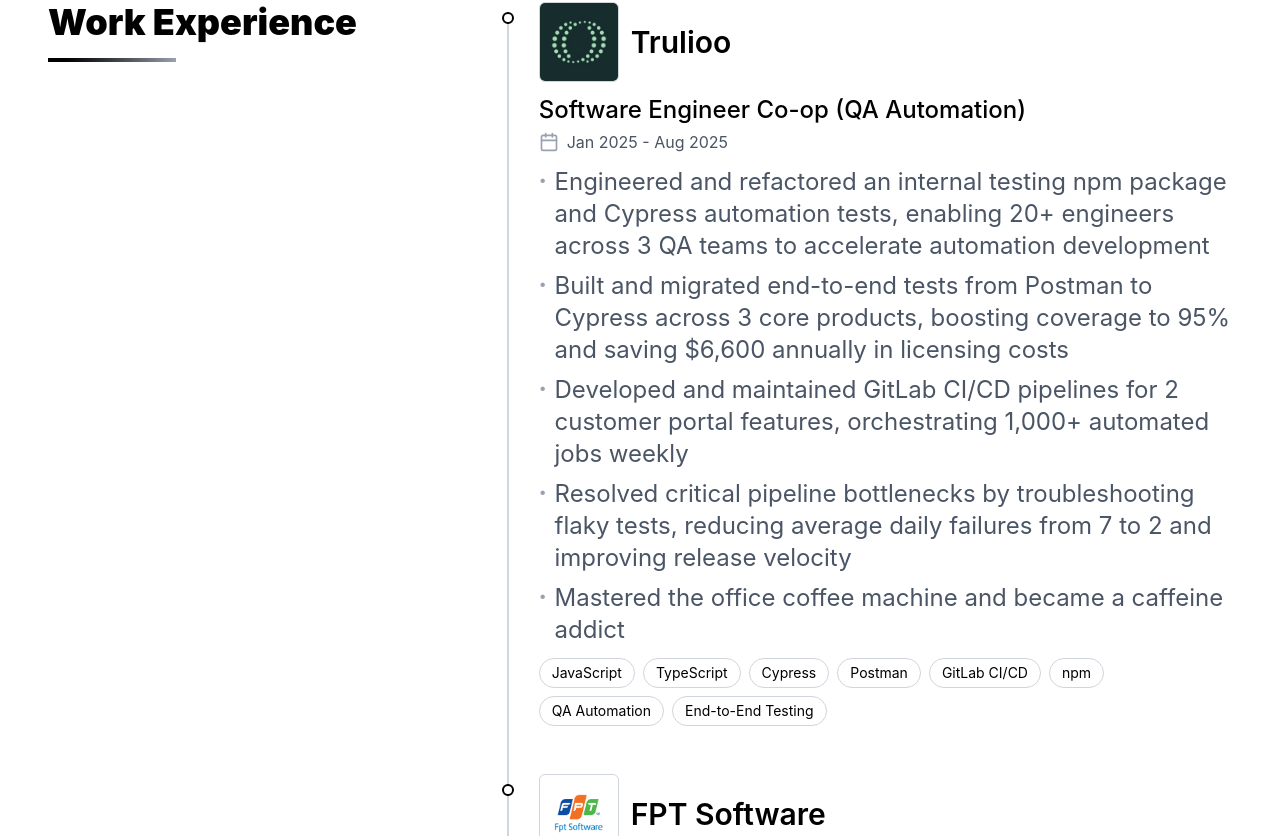
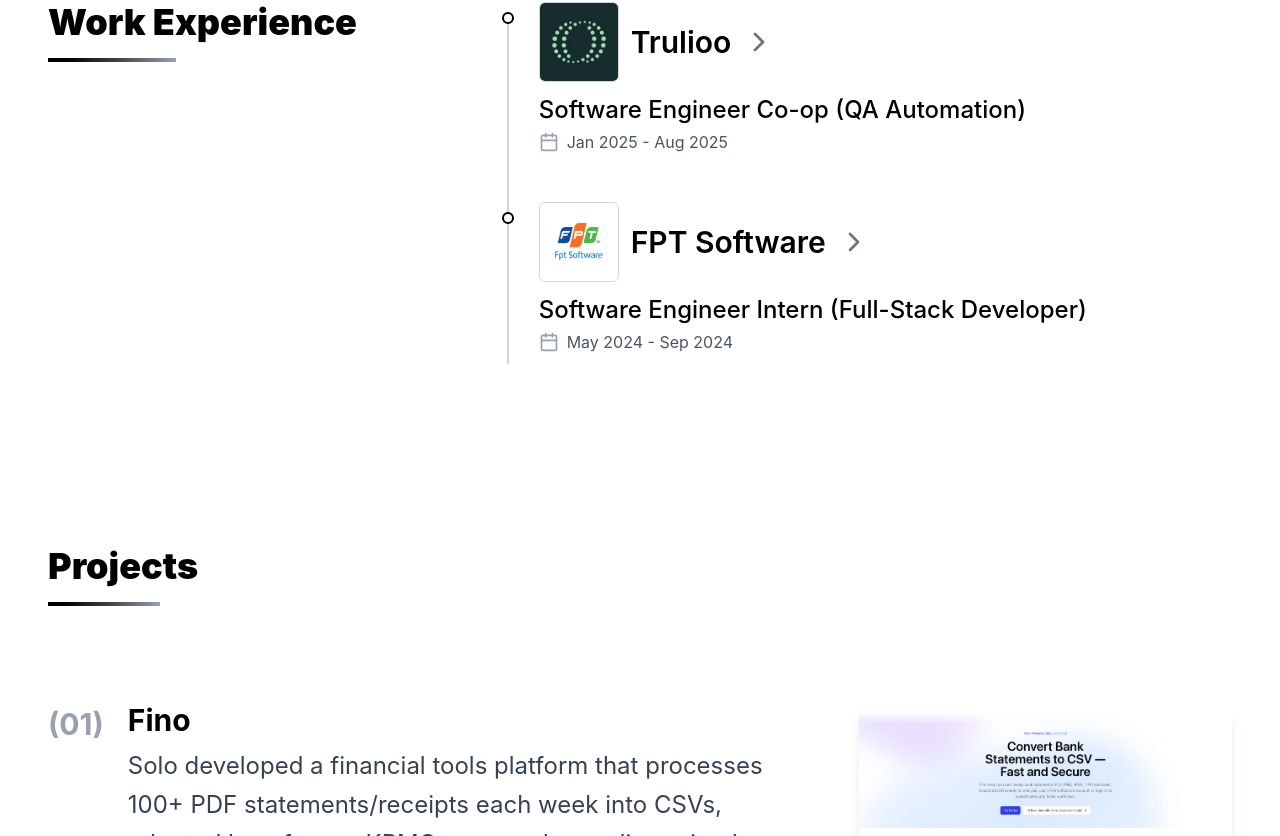
Before and after one commit to Mark-Vu/portfolio, a Next.js app: page / in a window 1280 px wide. Shown: the part 1244-2080 px from the top of the page. Built offline with nearby package versions, Linux system fonts and the light colour scheme.

Commit message:
chore(github-pages): add deploy.yml file

```diff
--- a/next.config.mjs
+++ b/next.config.mjs
@@ -1,4 +1,10 @@
 /** @type {import('next').NextConfig} */
-const nextConfig = {};
+const nextConfig = {
+    output: "export",
+    trailingSlash: true,
+    images: {
+        unoptimized: true,
+    },
+};
 
 export default nextConfig;
--- a/src/components/Work.js
+++ b/src/components/Work.js
@@ -6,12 +6,22 @@
     LAYOUT_CONFIG,
     FONT_SIZES,
 } from "../config/layout";
-import { Calendar } from "lucide-react";
+import { Calendar, ChevronDown, ChevronRight } from "lucide-react";
 import Image from "next/image";
 import Badge from "./Badge";
 import { motion } from "framer-motion";
+import { useState } from "react";
 
 export default function Work() {
+    const [expandedItems, setExpandedItems] = useState({});
+
+    const toggleExpanded = (index) => {
+        setExpandedItems((prev) => ({
+            ...prev,
+            [index]: !prev[index],
+        }));
+    };
+
     const workExperience = [
         {
             title: "Software Engineer Co-op (QA Automation)",
@@ -125,11 +135,30 @@
                                                 className="object-cover"
                                             />
                                         </div>
+                                        <div className="flex items-center gap-2 flex-1">
                                             <span
                                                 className={`${FONT_SIZES.contentTitle} font-semibold`}
                                             >
                                                 {item.company}
                                             </span>
+                                            <button
+                                                onClick={() =>
+                                                    toggleExpanded(index)
+                                                }
+                                                className="text-gray-500 hover:text-gray-700 transition-colors p-1 rounded-md hover:bg-gray-100"
+                                                aria-label={
+                                                    expandedItems[index]
+                                                        ? "Hide details"
+                                                        : "Show details"
+                                                }
+                                            >
+                                                {expandedItems[index] ? (
+                                                    <ChevronDown className="size-8 cursor-pointer" />
+                                                ) : (
+                                                    <ChevronRight className="size-8 cursor-pointer" />
+                                                )}
+                                            </button>
+                                        </div>
                                     </div>
 
                                     {/* Job title and period */}
@@ -146,7 +175,20 @@
                                     </div>
 
                                     {/* Description as bullet points */}
-                                    <div className="space-y-2">
+                                    {expandedItems[index] && (
+                                        <motion.div
+                                            initial={{ opacity: 0, height: 0 }}
+                                            animate={{
+                                                opacity: 1,
+                                                height: "auto",
+                                            }}
+                                            exit={{ opacity: 0, height: 0 }}
+                                            transition={{
+                                                duration: 0.3,
+                                                ease: "easeInOut",
+                                            }}
+                                            className="space-y-2 overflow-hidden"
+                                        >
                                             {item.description.map(
                                                 (point, pointIndex) => (
                                                     <p
@@ -160,14 +202,30 @@
                                                     </p>
                                                 )
                                             )}
-                                    </div>
+                                        </motion.div>
+                                    )}
 
                                     {/* Technologies */}
-                                    <div className="flex flex-wrap gap-2">
+                                    {expandedItems[index] && (
+                                        <motion.div
+                                            initial={{ opacity: 0, height: 0 }}
+                                            animate={{
+                                                opacity: 1,
+                                                height: "auto",
+                                            }}
+                                            exit={{ opacity: 0, height: 0 }}
+                                            transition={{
+                                                duration: 0.3,
+                                                ease: "easeInOut",
+                                                delay: 0.1,
+                                            }}
+                                            className="flex flex-wrap gap-2 overflow-hidden"
+                                        >
                                             {item.tags.map((tech) => (
                                                 <Badge key={tech} text={tech} />
                                             ))}
-                                    </div>
+                                        </motion.div>
+                                    )}
                                 </div>
                             </div>
                         ))}
```
Also changed, not shown: package.json (indentation only), 2 other files (tests, documents, lock files or other folders). Lines whose indentation alone changed are shown as unchanged.
